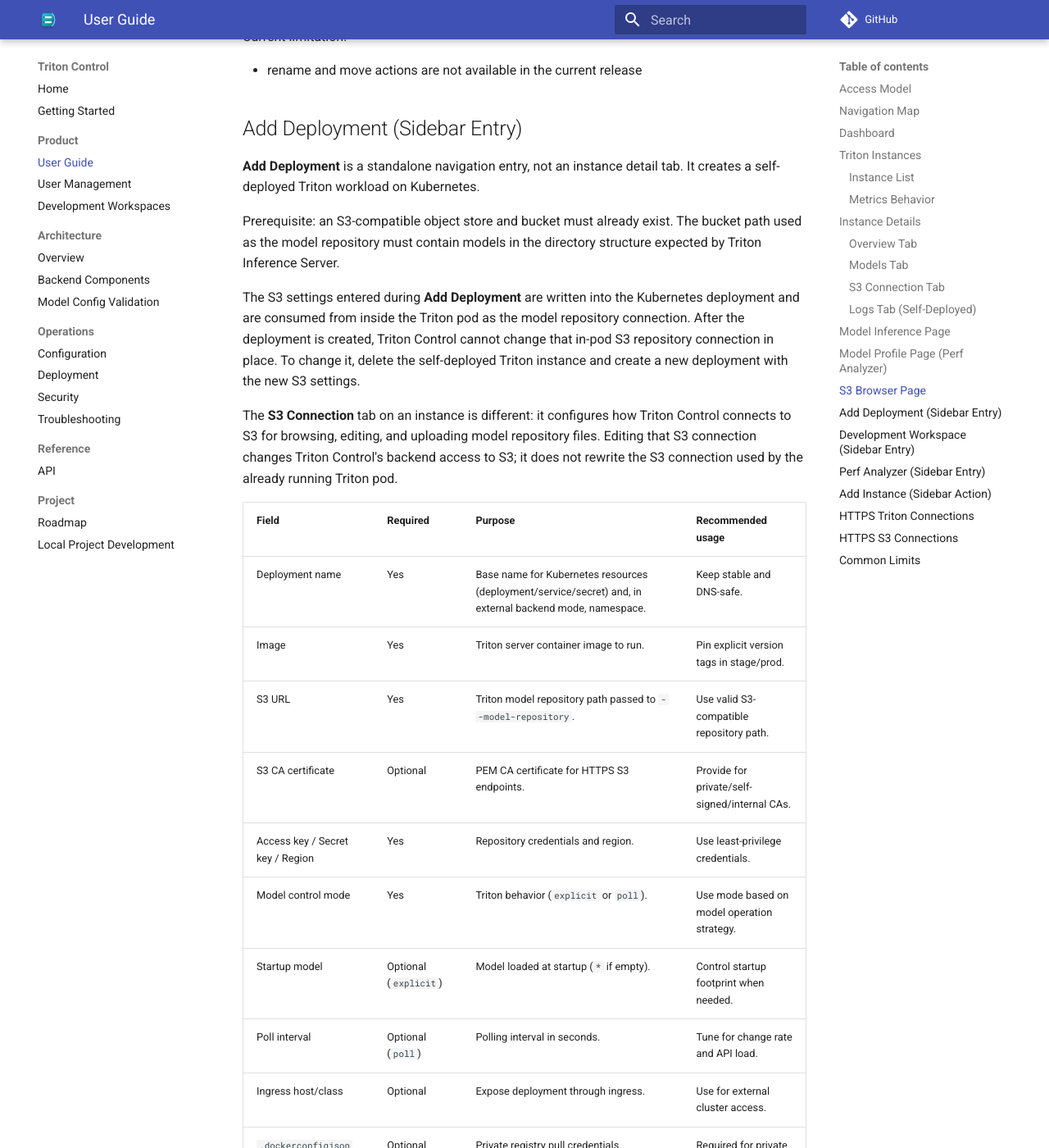
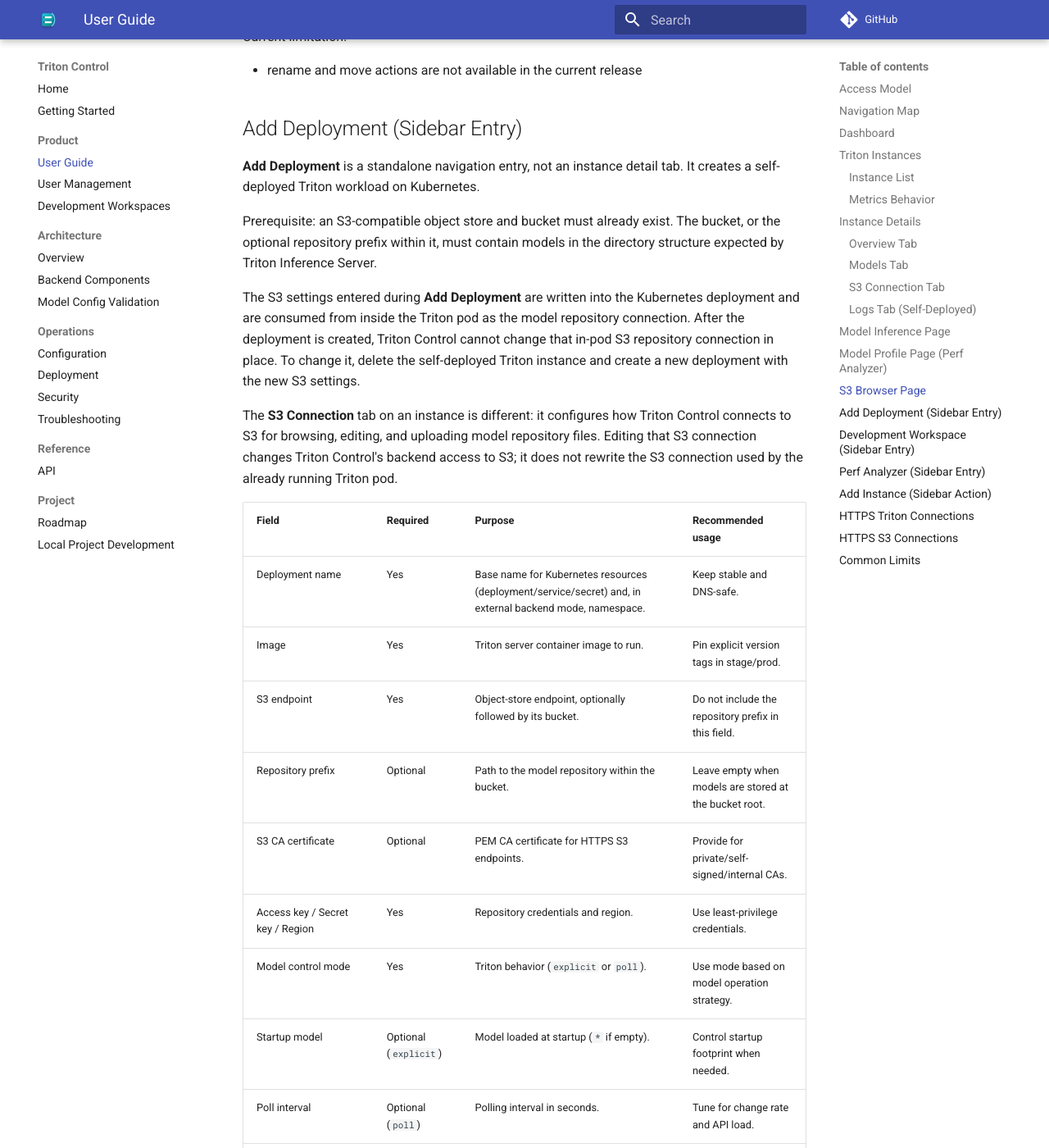
Before and after one commit to ai-lab-tech/triton-control, an MkDocs documentation site: the page built from docs/user-guide.md, in a window 1280 px wide and 1400 px high, scrolled down 5868 px. Shown: the whole window at 82% size. Built offline with MkDocs 1.6.1 and Material for MkDocs 9.7.7, drawn with Linux system fonts in a browser that asks for light colours.

Commit message:
feat(deployments): add optional S3 repository prefix

```diff
--- a/docs/user-guide.md
+++ b/docs/user-guide.md
@@ -237,8 +237,8 @@
 It creates a self-deployed Triton workload on Kubernetes.
 
 Prerequisite: an S3-compatible object store and bucket must already exist. The
-bucket path used as the model repository must contain models in the directory
-structure expected by Triton Inference Server.
+bucket, or the optional repository prefix within it, must contain models in the
+directory structure expected by Triton Inference Server.
 
 The S3 settings entered during **Add Deployment** are written into the
 Kubernetes deployment and are consumed from inside the Triton pod as the model
@@ -257,7 +257,8 @@
 | --- | --- | --- | --- |
 | Deployment name | Yes | Base name for Kubernetes resources (deployment/service/secret) and, in external backend mode, namespace. | Keep stable and DNS-safe. |
 | Image | Yes | Triton server container image to run. | Pin explicit version tags in stage/prod. |
-| S3 URL | Yes | Triton model repository path passed to `--model-repository`. | Use valid S3-compatible repository path. |
+| S3 endpoint | Yes | Object-store endpoint, optionally followed by its bucket. | Do not include the repository prefix in this field. |
+| Repository prefix | Optional | Path to the model repository within the bucket. | Leave empty when models are stored at the bucket root. |
 | S3 CA certificate | Optional | PEM CA certificate for HTTPS S3 endpoints. | Provide for private/self-signed/internal CAs. |
 | Access key / Secret key / Region | Yes | Repository credentials and region. | Use least-privilege credentials. |
 | Model control mode | Yes | Triton behavior (`explicit` or `poll`). | Use mode based on model operation strategy. |
```
Also changed, not shown: triton-frontend/src/app/pages/deployments/new-deployment-page.component.html (+19 -4 lines), 2 other files.
